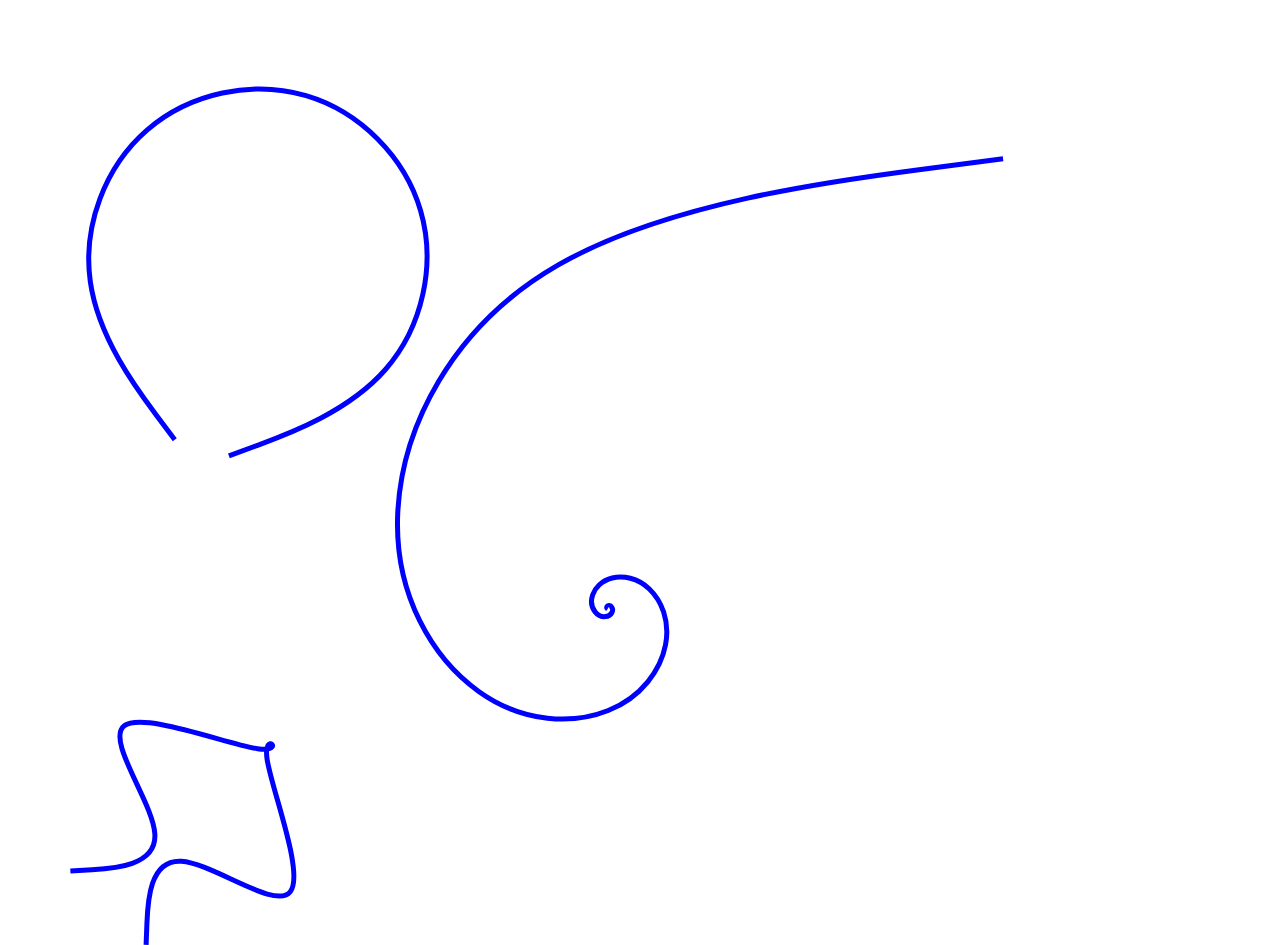
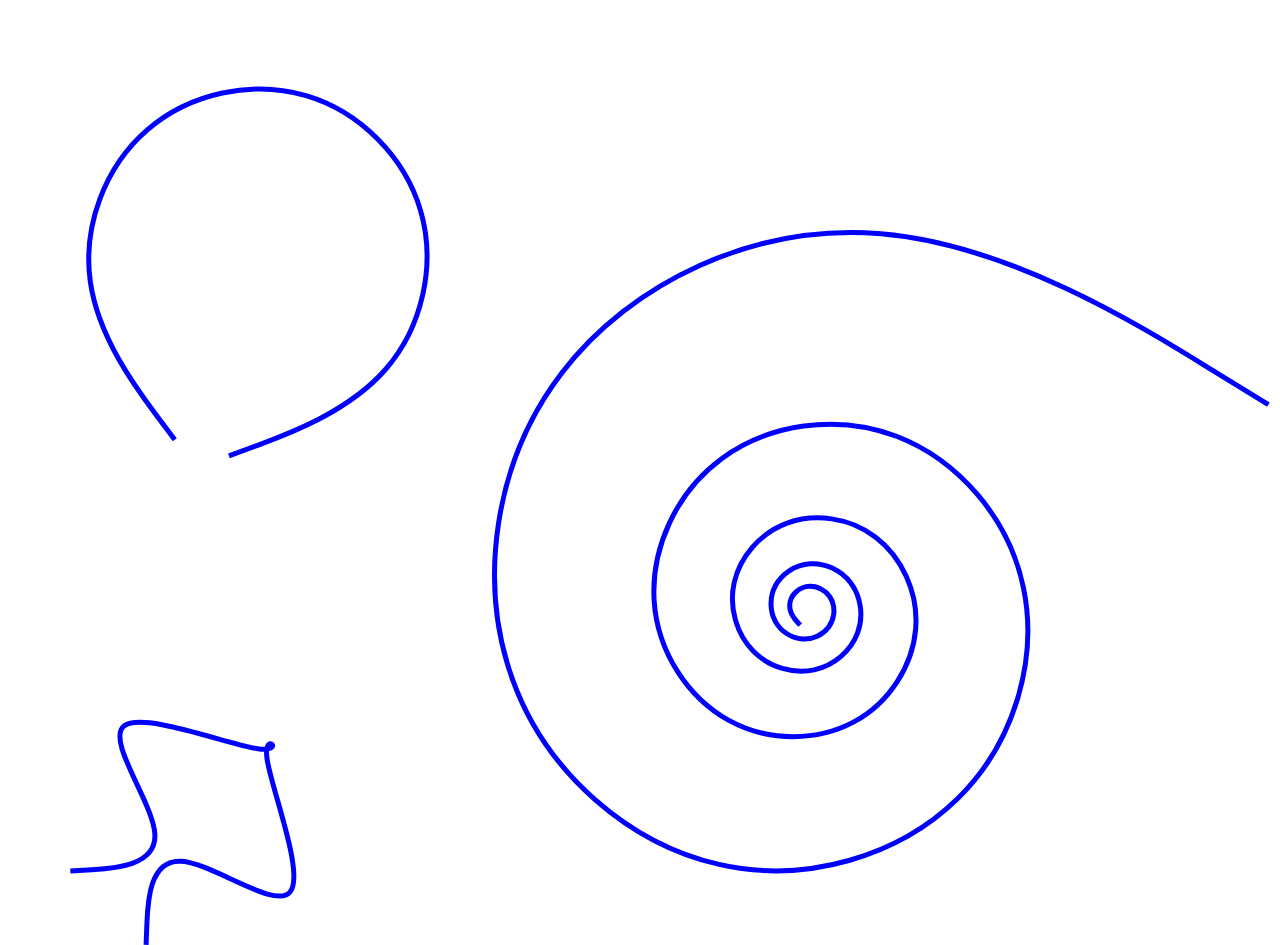
Before and after one commit to samszo/pololu-dance, a plain HTML site: page mraeisi/dance.html in a window 1280 px wide. Shown: the top 945 px of the page. Drawn offline with nearby package versions, Linux system fonts and the light colour scheme.

Commit message:
3 dessins différents pour le pololu

```diff
--- a/mraeisi/dance.html
+++ b/mraeisi/dance.html
@@ -11,8 +11,8 @@
 
 
 
-function getRandomPoints(n){
-// cercle
+function getCercle(n){
+
 	var mX=50, mY=50;//margin;
 	var t=1;
 	return d3.range(0,n).map(function(d){
@@ -25,14 +25,20 @@ function getRandomPoints(n){
 
 
 function getSpiral(n){
-// spiral
+/*
 	var mX=50, mY=50;//margin;
 	var t=1;
 	var a=0.4;
 	var b=1.501;
+	*/
+		var mX=50, mY=50;//margin;
+	var t=1;
+	var a=15;
+	var b=1.12;
+
 	return d3.range(0,n).map(function(d){
 		t++;
-		mX =a*Math.pow(b,t)*Math.cos(t)+600;
+		mX =a*Math.pow(b,t)*Math.cos(t)+800;
 		mY =a*Math.pow(b,t)*Math.sin(t)+600;
 		return {i:d, x:mX, y:mY};
 		});
@@ -40,7 +46,6 @@ function getSpiral(n){
 }
 
 function getFleur(n){
-// fleur
 	var mX=50, mY=50;//margin;
 	var t=1;
 	return d3.range(0,n).map(function(d){
@@ -64,13 +69,13 @@ var svgContainer = d3.select("body").append("svg")
 
 //The line SVG Path we draw
 var lineGraph = svgContainer.append("path")
-                            .attr("d", lineFunction(getRandomPoints(7)))
+                            .attr("d", lineFunction(getCercle(7)))
                            .attr("stroke", "blue")
                           .attr("stroke-width", 5)
                             .attr("fill", "none");
 
 var lineGraph = svgContainer.append("path")
-                            .attr("d", lineFunction(getSpiral(17)))
+                            .attr("d", lineFunction(getSpiral(30)))
                            .attr("stroke", "blue")
                           .attr("stroke-width", 5)
                             .attr("fill", "none");
```
